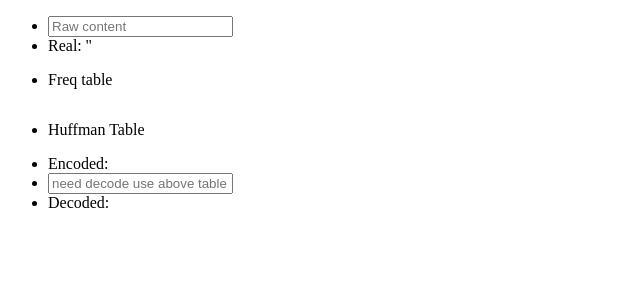
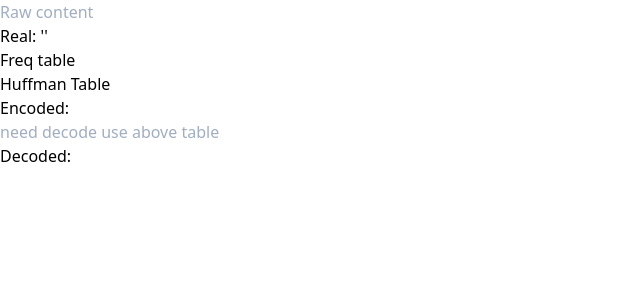
Before and after one commit to NobeKanai/huffman-example, a Vue app: page / in a window 1280 px wide. Shown: the top 300 px of the page, without its empty margins (0-640 px from the left). Built offline with nearby package versions, Linux system fonts and the light colour scheme.

Commit message:
add taiwindcss support

```diff
--- a/package.json
+++ b/package.json
@@ -9,6 +9,7 @@
   },
   "dependencies": {
     "core-js": "^3.6.5",
+    "tailwindcss": "^1.9.6",
     "vue": "^3.0.0"
   },
   "devDependencies": {
--- /dev/null
+++ b/postcss.config.js
@@ -0,0 +1,6 @@
+module.exports = {
+  plugins: {
+    tailwindcss: {},
+    autoprefixer: {},
+  },
+}
--- /dev/null
+++ b/src/assets/style.css
@@ -0,0 +1,5 @@
+@tailwind base;
+
+@tailwind components;
+
+@tailwind utilities;
--- /dev/null
+++ b/tailwind.config.js
@@ -0,0 +1,16 @@
+module.exports = {
+  future: {
+    // removeDeprecatedGapUtilities: true,
+    // purgeLayersByDefault: true,
+  },
+  purge: [
+    './src/**/*.html',
+    './src/**/*.vue',
+    './src/**/*.jsx',
+  ],
+  theme: {
+    extend: {},
+  },
+  variants: {},
+  plugins: [],
+}
```
Also changed, not shown: src/main.ts (+4 -3 lines), 1 other file (tests, documents, lock files or other folders).
